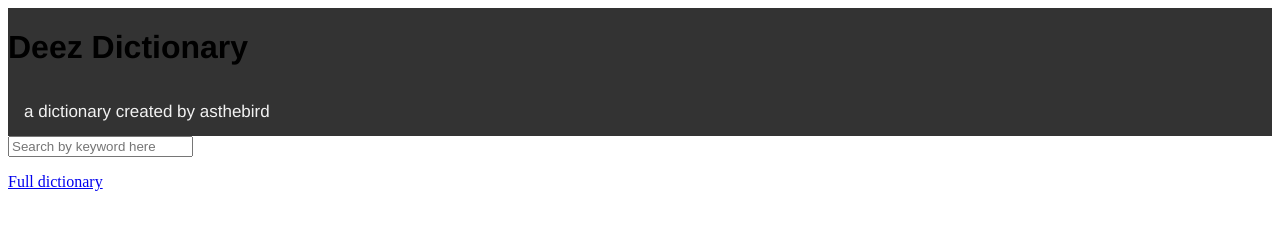
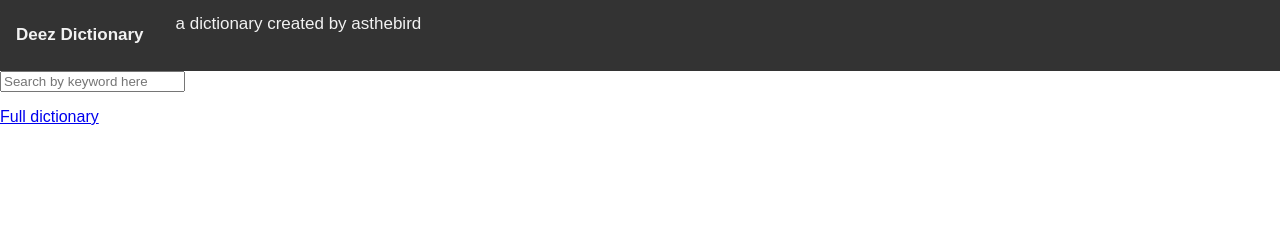
Before and after one commit to asthebird/asthebird, a plain HTML site: page index.html in a window 1280 px wide. Drawn offline with Linux system fonts and the light colour scheme.

Commit message:
Update main.css

```diff
--- a/css/main.css
+++ b/css/main.css
@@ -1,11 +1,6 @@
-span {
-  font-family: Helvetica;
-}
-p {
-  font-family: Helvetica;
-}
-h1 {
-  font-family: Helvetica;
+body {
+  margin: 0;
+  font-family: Arial, Helvetica, sans-serif;
 }
 .topnav {
   background-color: #333;
@@ -19,3 +14,11 @@ h1 {
   text-decoration: none;
   font-size: 17px;
 }
+.topnav h1 {
+  float: left;
+  color: #f2f2f2;
+  text-align: center;
+  padding: 14px 16px;
+  text-decoration: none;
+  font-size: 17px;
+}
```
